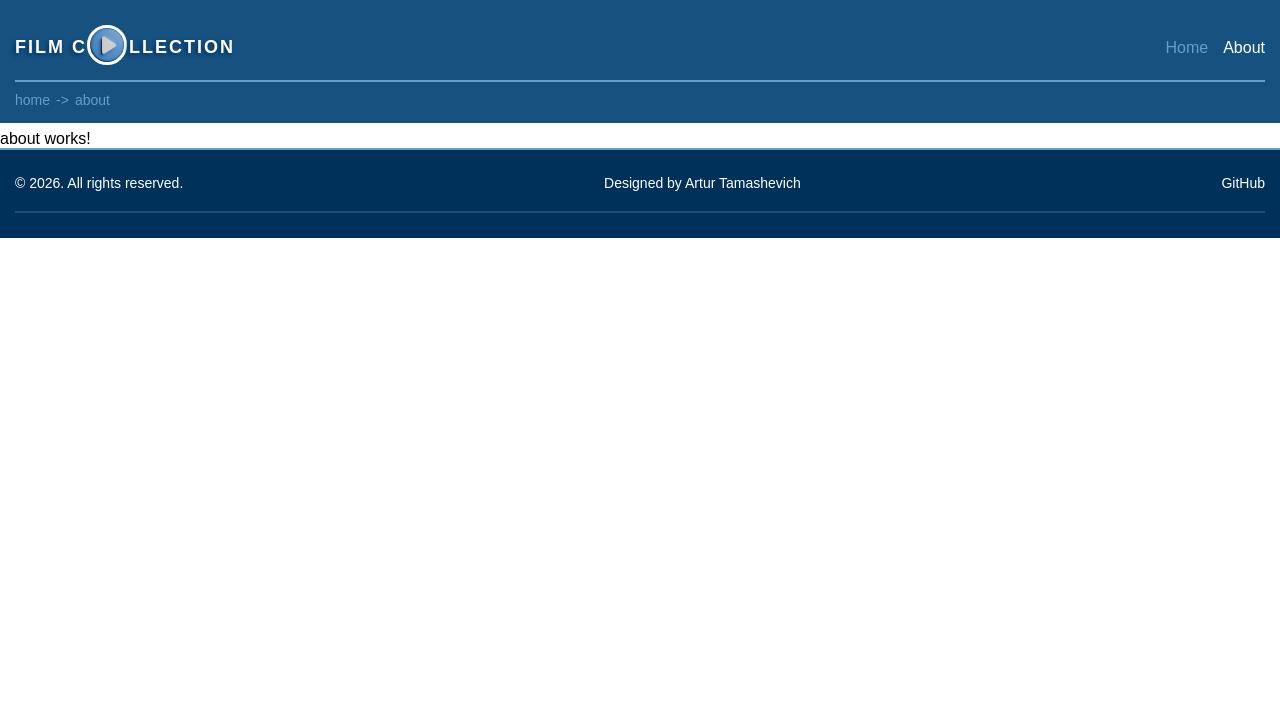
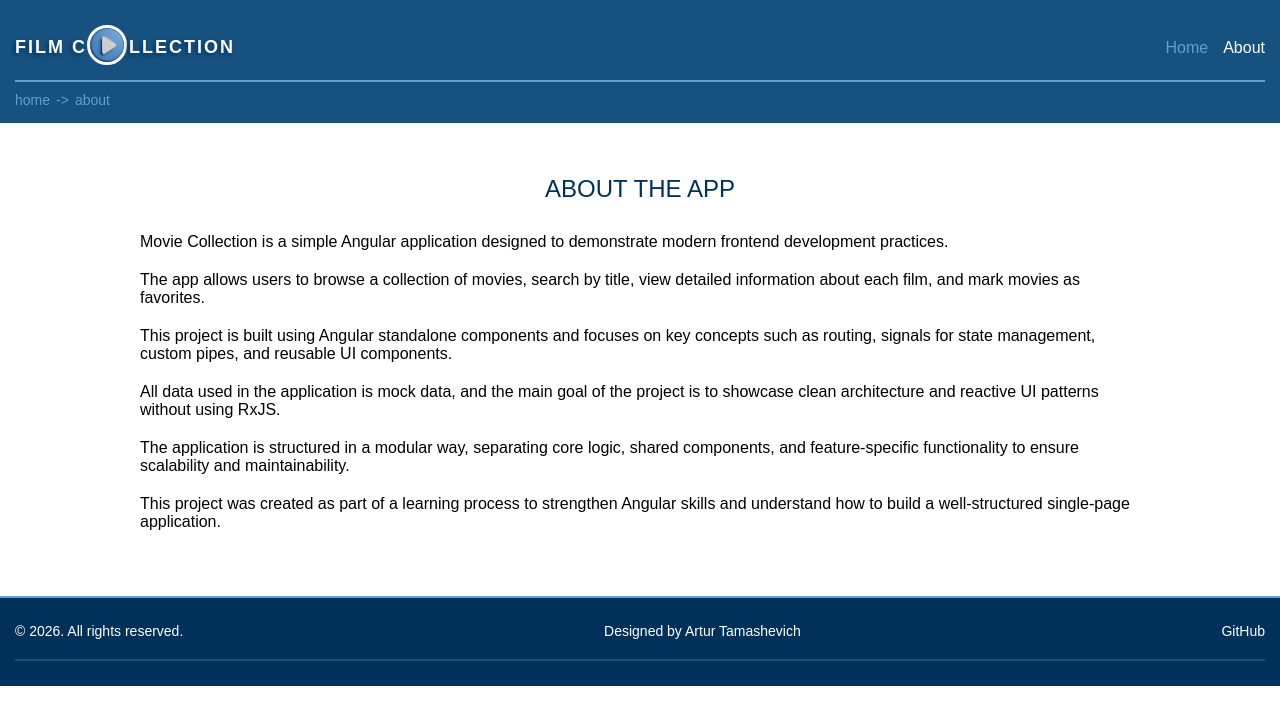
Before and after one commit to iskonplus/Film-Collection-ng, an Angular app in the folder film-collection-ng/: page /about in a window 1280 px wide. Shown: the top 724 px of the page. Built offline with nearby package versions, Linux system fonts and the light colour scheme; a web font is replaced by a local one.

Commit message:
feat: add structure about page

```diff
--- a/film-collection-ng/src/app/pages/about/about.html
+++ b/film-collection-ng/src/app/pages/about/about.html
@@ -1 +1,38 @@
-<p>about works!</p>
+<section class="container">
+  <h1>About the App</h1>
+
+  <p>
+    Movie Collection is a simple Angular application designed to demonstrate
+    modern frontend development practices.
+  </p>
+
+  <p>
+    The app allows users to browse a collection of movies, search by title,
+    view detailed information about each film, and mark movies as favorites.
+  </p>
+
+  <p>
+    This project is built using Angular standalone components and focuses on
+    key concepts such as routing, signals for state management, custom pipes,
+    and reusable UI components.
+  </p>
+
+  <p>
+    All data used in the application is mock data, and the main goal of the
+    project is to showcase clean architecture and reactive UI patterns
+    without using RxJS.
+  </p>
+
+  <p>
+    The application is structured in a modular way, separating core logic,
+    shared components, and feature-specific functionality to ensure
+    scalability and maintainability.
+  </p>
+
+  <p>
+    This project was created as part of a learning process to strengthen
+    Angular skills and understand how to build a well-structured
+    single-page application.
+  </p>
+
+</section>
--- a/film-collection-ng/src/app/pages/about/about.scss
+++ b/film-collection-ng/src/app/pages/about/about.scss
@@ -0,0 +1,28 @@
+@use "../../shared/styles/variables" as *;
+
+:host {
+  width: 100%;
+}
+
+.container {
+  width: 100%;
+  max-width: $max-width;
+  margin: auto;
+  padding: 45px 15px;
+
+
+  h1 {
+    text-align: center;
+    margin: auto;
+    text-transform: uppercase;
+    margin-bottom: 30px;
+    color: $dark-blue-color;
+  }
+
+  p{
+    max-width: 80%;
+    font-size: 16px;
+    margin: auto;
+    margin-bottom: 20px;
+  }
+}
```
